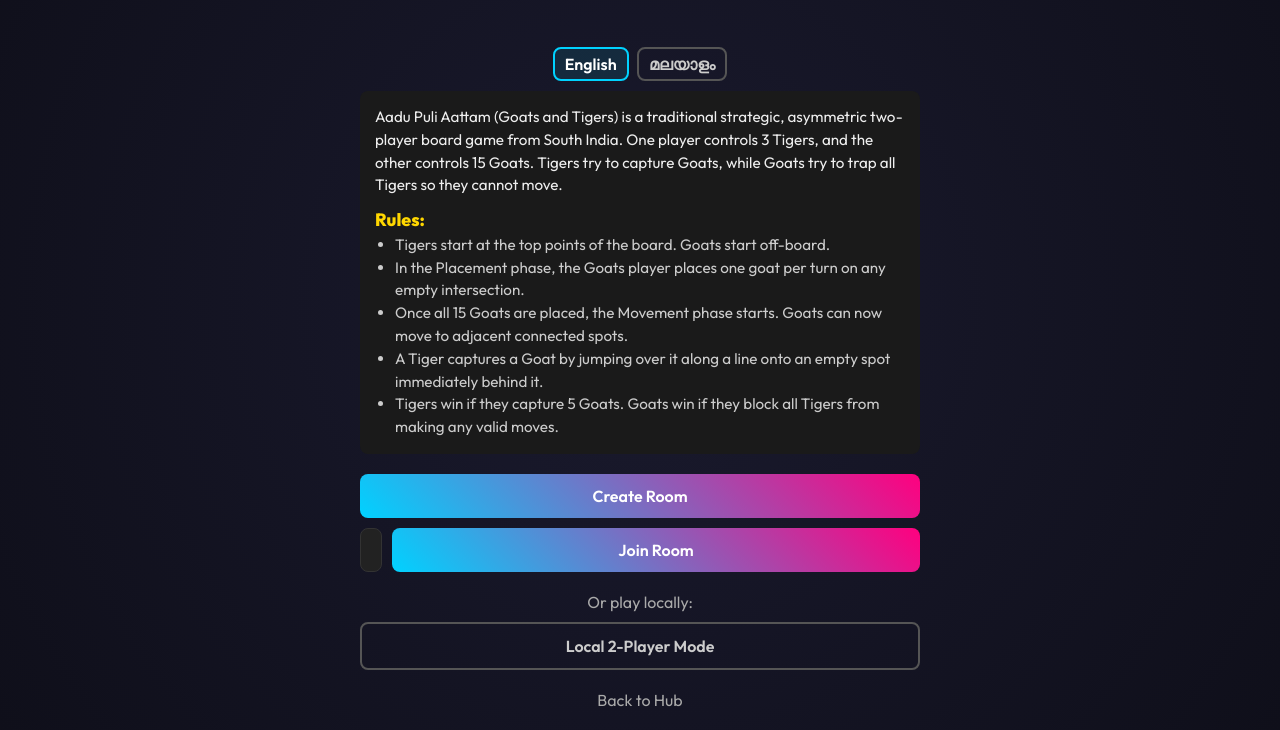
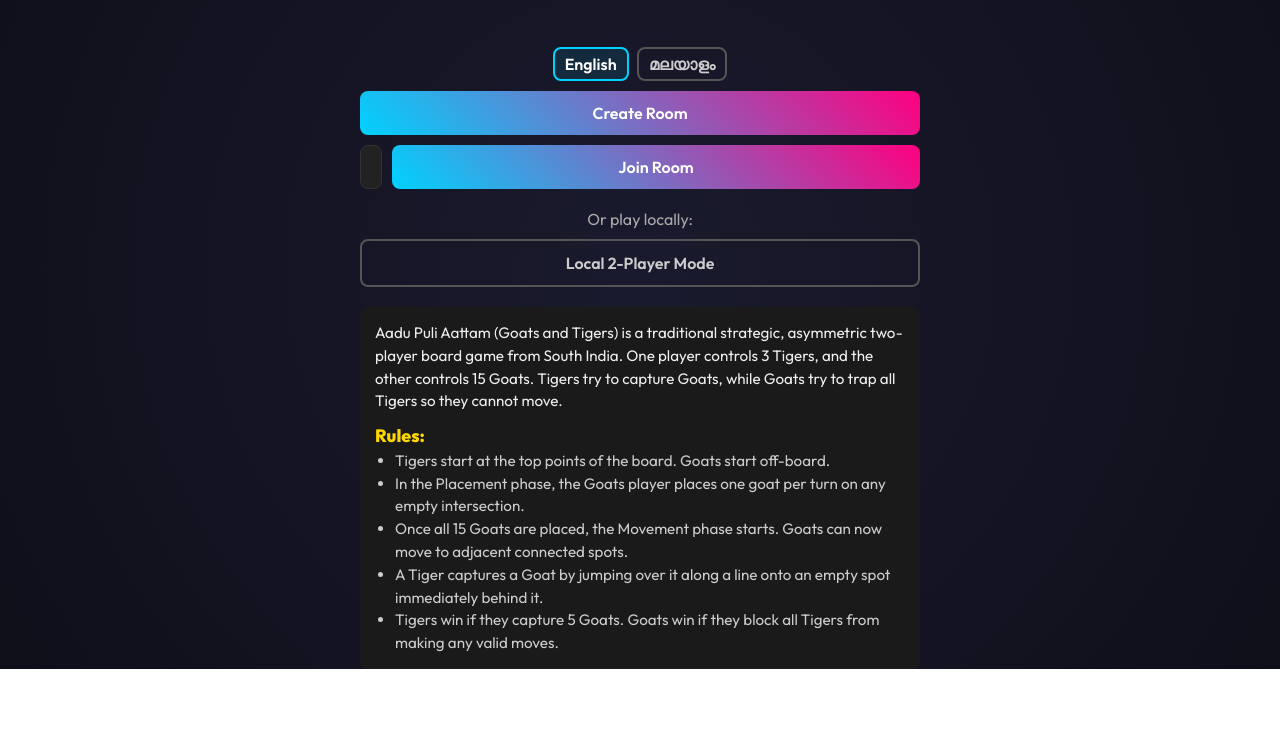
Before and after one commit to o-meiuqer-o/tinygames, a website: page public/aadu-puli-aattam.html in a window 1280 px wide. Shown: the part 131-861 px from the top of the page. After the commit the page ends 800 px from the top, so only its background shows below. Drawn offline with nearby package versions, Linux system fonts and the light colour scheme; no server answers.

Commit message:
style: move instructions below local mode and enable vertical scrolling on start screen

```diff
--- a/public/aadu-puli-aattam.html
+++ b/public/aadu-puli-aattam.html
@@ -13,12 +13,16 @@
         .hub-container {
             max-width: 600px;
             margin: 0 auto;
+            overflow-y: auto;
+            max-height: 100vh;
+            padding-bottom: 40px;
         }
         .instructions {
             text-align: left;
             background: #1a1a1a;
             padding: 15px;
             border-radius: 8px;
+            margin-top: 20px;
             margin-bottom: 20px;
             font-size: 0.95rem;
             line-height: 1.5;
@@ -114,6 +118,18 @@
             <button id="lang-ml" class="btn outline-btn" style="padding: 5px 10px; width: auto;">മലയാളം</button>
         </div>
 
+        <div class="room-controls" id="room-controls">
+            <button id="create-room-btn" class="btn primary-btn" data-i18n="createRoom">Create Room</button>
+            <div class="join-room-wrapper">
+                <input type="text" id="room-code-input" placeholder="Room Code" maxlength="6">
+                <button id="join-room-btn" class="btn secondary-btn" data-i18n="joinRoom">Join Room</button>
+            </div>
+            <div style="margin-top: 20px; color: #aaa; text-align: center; width: 100%;" data-i18n="orLocal">
+                Or play locally:
+            </div>
+            <button id="local-mode-btn" class="btn outline-btn" style="width: 100%; margin-top: 10px;" data-i18n="localMode">Local 2-Player Mode</button>
+        </div>
+
         <div class="instructions">
             <p id="rules-premise" data-i18n="premise">
                 Aadu Puli Aattam (Goats and Tigers) is a traditional strategic, asymmetric two-player board game from South India. One player controls 3 Tigers, and the other controls 15 Goats. Tigers try to capture Goats, while Goats try to trap all Tigers so they cannot move.
@@ -126,18 +142,6 @@
                 <li data-i18n="rule4">A Tiger captures a Goat by jumping over it along a line onto an empty spot immediately behind it.</li>
                 <li data-i18n="rule5">Tigers win if they capture 5 Goats. Goats win if they block all Tigers from making any valid moves.</li>
             </ul>
-        </div>
-
-        <div class="room-controls" id="room-controls">
-            <button id="create-room-btn" class="btn primary-btn" data-i18n="createRoom">Create Room</button>
-            <div class="join-room-wrapper">
-                <input type="text" id="room-code-input" placeholder="Room Code" maxlength="6">
-                <button id="join-room-btn" class="btn secondary-btn" data-i18n="joinRoom">Join Room</button>
-            </div>
-            <div style="margin-top: 20px; color: #aaa; text-align: center; width: 100%;" data-i18n="orLocal">
-                Or play locally:
-            </div>
-            <button id="local-mode-btn" class="btn outline-btn" style="width: 100%; margin-top: 10px;" data-i18n="localMode">Local 2-Player Mode</button>
         </div>
 
         <a href="index.html" class="back-link" data-i18n="backHub">Back to Hub</a>
```
